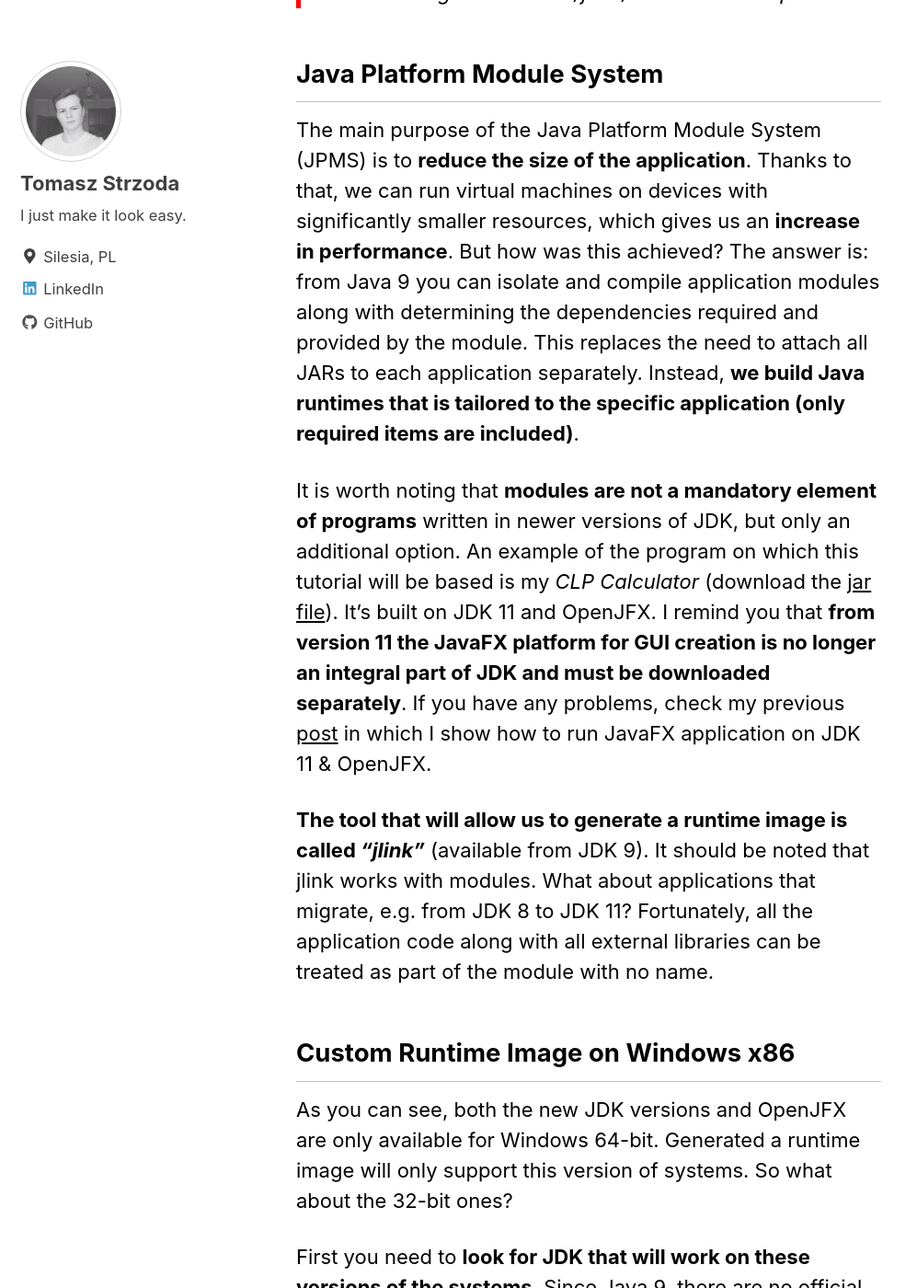
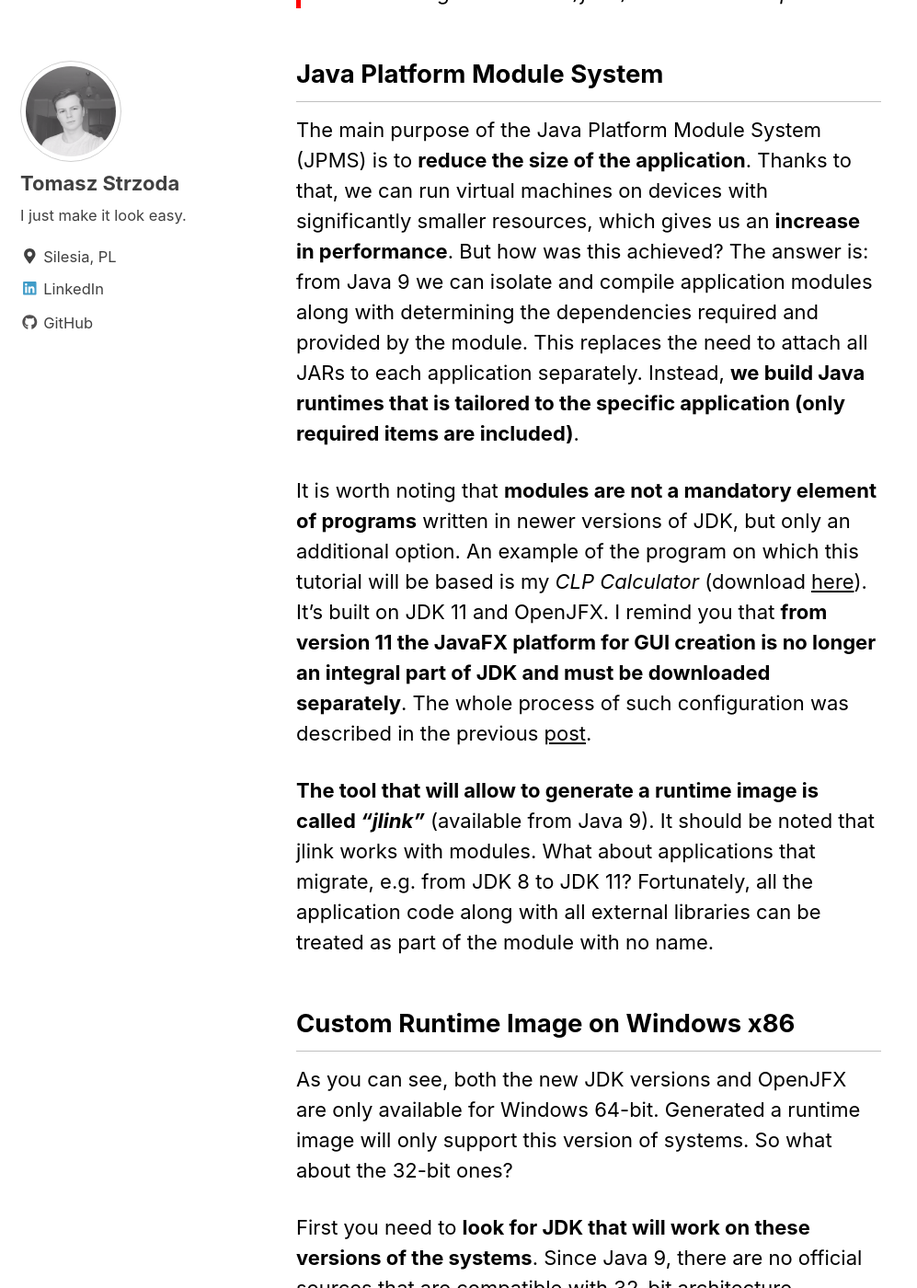
Before and after one commit to DrDEXT3R/DrDEXT3R.github.io, a Jekyll site: the page built from _posts/2019-08-31-creating-custom-runtime-image.md, in a window 1280 px wide and 1400 px high, scrolled down 1005 px. Shown: the whole window at 92% size, without its empty margins (0-997 px from the left). Built offline with Jekyll 4.4.1, drawn with Linux system fonts in a browser that asks for light colours; cached includes are drawn as plain includes; comment, search, counter and statistics services are not loaded; some of the changed text lies outside the part shown.

Commit message:
Minor text corrections

````diff
--- a/_posts/2019-08-31-creating-custom-runtime-image.md
+++ b/_posts/2019-08-31-creating-custom-runtime-image.md
@@ -19,22 +19,20 @@ Java 9 introduced a new feature in programming in this language, which is the ab
 > <div style="text-align: right">blogs.oracle.com/java/modular-development</div>
 
 ## Java Platform Module System
-The main purpose of the Java Platform Module System (JPMS) is to **reduce the size of the application**. Thanks to that, we can run virtual machines on devices with significantly smaller resources, which gives us an **increase in performance**. But how was this achieved? The answer is: from Java 9 you can isolate and compile application modules along with determining the dependencies required and provided by the module. This replaces the need to attach all JARs to each application separately. Instead, **we build Java runtimes that is tailored to the specific application (only required items are included)**.
+The main purpose of the Java Platform Module System (JPMS) is to **reduce the size of the application**. Thanks to that, we can run virtual machines on devices with significantly smaller resources, which gives us an **increase in performance**. But how was this achieved? The answer is: from Java 9 we can isolate and compile application modules along with determining the dependencies required and provided by the module. This replaces the need to attach all JARs to each application separately. Instead, **we build Java runtimes that is tailored to the specific application (only required items are included)**.
 
-It is worth noting that **modules are not a mandatory element of programs** written in newer versions of JDK, but only an additional option. An example of the program on which this tutorial will be based is my *CLP Calculator* (download the <a href="https://sourceforge.net/projects/clp-calculator/files/CLP-Calculator.jar/download" target="_blank">jar file</a>). It's built on JDK 11 and OpenJFX. I remind you that **from version 11 the JavaFX platform for GUI creation is no longer an integral part of JDK and must be downloaded separately**. If you have any problems, check my previous <a href="/java/your-javafx-app-on-jdk-11-&-openjfx/" target="_blank">post</a> in which I show how to run JavaFX application on JDK 11 & OpenJFX.
+It is worth noting that **modules are not a mandatory element of programs** written in newer versions of JDK, but only an additional option. An example of the program on which this tutorial will be based is my *CLP Calculator* (download <a href="https://sourceforge.net/projects/clp-calculator/files/CLP-Calculator.jar/download" target="_blank">here</a>). It's built on JDK 11 and OpenJFX. I remind you that **from version 11 the JavaFX platform for GUI creation is no longer an integral part of JDK and must be downloaded separately**. The whole process of such configuration was described in the previous <a href="/java/your-javafx-app-on-jdk-11-&-openjfx/" target="_blank">post</a>.
 
-**The tool that will allow us to generate a runtime image is called *"jlink"*** (available from JDK 9). It should be noted that jlink works with modules. What about applications that migrate, e.g. from JDK 8 to JDK 11? Fortunately, all the application code along with all external libraries can be treated as part of the module with no name.
+**The tool that will allow to generate a runtime image is called *"jlink"*** (available from Java 9). It should be noted that jlink works with modules. What about applications that migrate, e.g. from JDK 8 to JDK 11? Fortunately, all the application code along with all external libraries can be treated as part of the module with no name.
 
 ## Custom Runtime Image on Windows x86
 As you can see, both the new JDK versions and OpenJFX are only available for Windows 64-bit. Generated a runtime image will only support this version of systems. So what about the 32-bit ones?
 
 First you need to **look for JDK that will work on these versions of the systems**. Since Java 9, there are no official sources that are compatible with 32-bit architecture. Fortunately, you can find other companies that share this: <a href="https://www.azul.com/downloads/zulu-community/" target="_blank">*Zulu OpenJDK*</a> or <a href="https://bell-sw.com/" target="_blank">*Liberica JDK*</a>.
 
-A similar situation applies to OpenJFX. There are no official sources for such systems. Instead, you can find <a href="https://wiki.openjdk.java.net/display/OpenJFX/Building+OpenJFX" target="_blank">instructions</a> that will allow us to build our own version. **The easiest way is to use versions built by other users**. I used the one provided on the <a href="https://github.com/javafxports/openjdk-jfx/issues/376" target="_blank">GitHub website</a>.
+A similar situation applies to OpenJFX. There are no official sources for such systems. Instead, you can find <a href="https://wiki.openjdk.java.net/display/OpenJFX/Building+OpenJFX" target="_blank">instructions</a> that will allow to build your own version. **The easiest way is to use the community -** <a href="https://github.com/javafxports/openjdk-jfx/issues/376" target="_blank">**GitHub discussion**</a> (download <a href="https://github.com/DrDEXT3R/Archive/raw/master/OpenJFX_x86/openjfx11_x86.zip" target="_blank">*openjfx11_x86.zip*</a> &rarr; all credit to @<a href="https://github.com/graynk" target="_blank">graynk</a>).
 
-Link to download: <a href="https://github.com/DrDEXT3R/Archive/raw/master/OpenJFX_x86/openjfx11_x86.zip" target="_blank">*openjfx11_x86.zip*</a> (all credit to @<a href="https://github.com/graynk" target="_blank">graynk</a>).
-
-**Some unofficial versions of JDK have JavaFX built in<sup>[1]</sup> (e.g. *Zulu 11.33.15* and *Liberica JDK 12.0.2*)**. You can check this by looking for the following jmod files in JDK directory:
+**Some unofficial versions of JDK have JavaFX built in<sup>[1]</sup> (e.g. *Zulu 11.33.15* and *Liberica 12.0.2*)**. You can check this by looking for the following jmod files in their directory:
 - *javafx.base.jmod*
 - *javafx.controls.jmod*
 - *javafx.fxml.jmod*
@@ -44,13 +42,13 @@ Link to download: <a href="https://github.com/DrDEXT3R/Archive/raw/master/OpenJF
 - *javafx.web.jmod*
 
 ## Getting Started
-Let's start by running application from Command Prompt. As I mentioned before, **we will need the jar file of final program**. If our application does not use JavaFX platform or uses it, but it was built on JDK up to version 10, all we have to do is open Command Prompt, go to the location on the disk with the jar file of our application and enter the following command:
+Let's start by running application from Command Prompt. As I mentioned before, **you will need the JAR file of final program**. If your application does not use JavaFX platform or uses it, but it was built on JDK up to version 10, all you have to do is open Command Prompt, go to the location on the disk with the JAR file of your application and enter the following command:
 ```java
 java -jar CLP-Calculator.jar
 ```
-<sup>[1]</sup> This command also works on some unofficial versions of JDK 11+.
+It also works on some unofficial versions of JDK 11+ <sup>[1]</sup>.
 
-In my case, the application is built using JDK 11 & OpenJFX. JavaFX is not part of JDK 11, so we have to indicate the location of our GUI creation platform in the command.
+In my case, the application is built using JDK 11 & OpenJFX. JavaFX is not part of JDK 11, so I must indicate the location of my GUI creation platform in the command.
 ```java
 java --module-path "C:\Program Files\Java\javafx-sdk-11.0.2\lib" --add-modules=javafx.controls,javafx.swing,javafx.fxml -jar CLP-Calculator.jar
 ```
@@ -60,14 +58,14 @@ As an explanation:
 
 <br/>
 Note!
-1. *"javafx.swing"* is required in my case because CLP Calculator uses the class *"SwingNode"* in the code, which together with related *"SwingNodeHelper"* are part of the javafx.swing module. Therefore, to indicate that the class is to be used with a modulelepath and not with classpath, we must include this information in *"add-modules"*.
+1. *"javafx.swing"* is required in my case because CLP Calculator uses the class *"SwingNode"* in the code, which together with related *"SwingNodeHelper"* are part of the javafx.swing module. Therefore, to indicate that the class is to be used with a modulepath and not with classpath, I must include this information in *"add-modules"*.
 If your program does not use the *"SwingNode"* class, you can skip this section. Conversely, if your program uses any class that should be used from the appropriate modulepath, add this information here.
-2. A similar command was entered when setting the VM options in IntelliJ IDEA from the previous <a href="/java/your-javafx-app-on-jdk-11-&-openjfx/#ide-settings" target="_blank">post</a>.
+2. A similar command was entered when setting the VM options in IntelliJ IDEA (<a href="/java/your-javafx-app-on-jdk-11-&-openjfx/#ide-settings" target="_blank">here</a>).
 
 ## Jlink Tool
-To use jlink, we must **first find out which JDK modules the application uses**. For this purpose, we will use another tool called *"jdeps"*, which is also included in JDK.
+First you must **find out which JDK modules the application needs**. For this purpose, you will use another tool called *"jdeps"*.
 
-Open the Command Prompt, go to the place where our jar file is and enter the following command:
+Open the Command Prompt, go to the place where your JAR file is and enter the following command:
 ```java
 jdeps --list-deps CLP-Calculator.jar
 ```
````
Also changed, not shown: other parts of _posts/2019-08-31-creating-custom-runtime-image.md (+3 -3 lines), _posts/2019-03-02-what-is-clp.md (+1 -1 lines), _posts/2020-01-10-wrap-jar-and-jre-together.md (+2 -2 lines).
